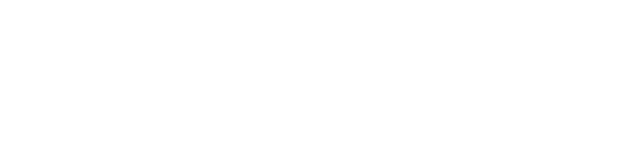
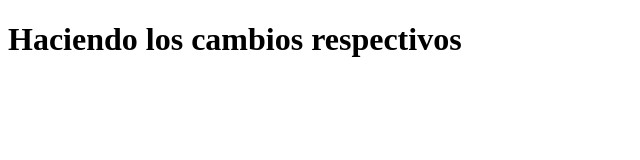
Before and after one commit to MateoQP22/aprendiendo-git, a plain HTML site: page index.html in a window 1280 px wide. Shown: the whole page, without its empty margins (0-640 px from the left). Drawn offline with Linux system fonts and the light colour scheme.

Commit message:
Creacion rama development y H1

```diff
--- a/index.html
+++ b/index.html
@@ -7,6 +7,6 @@
     <title>Document</title>
 </head>
 <body>
-
+    <h1>Haciendo los cambios respectivos</h1>
 </body>
 </html>
```
